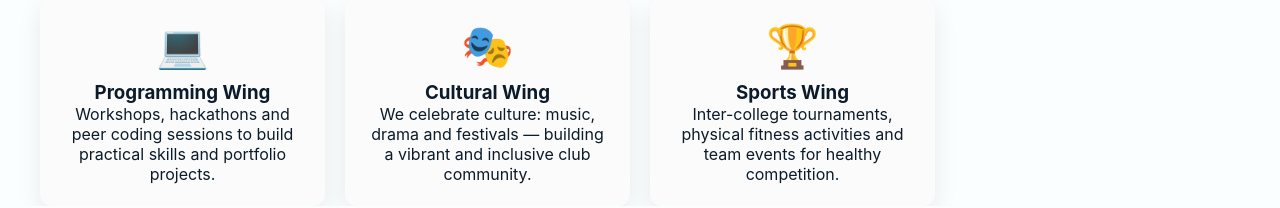
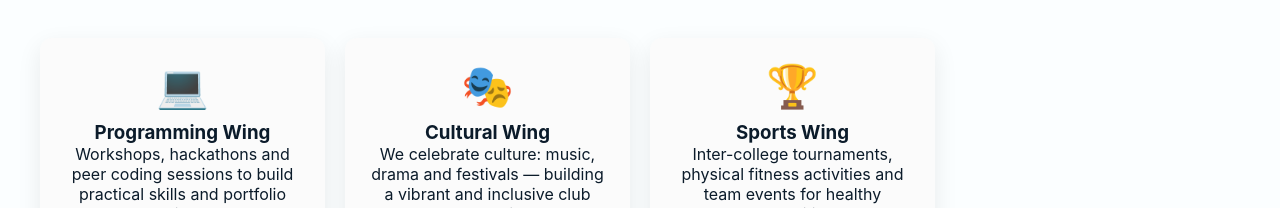
Before and after one commit to anannyasara270804bd-ui/first-project, a plain HTML site: page index.html in a window 1280 px wide. Shown: the part 592-800 px from the top of the page. Drawn offline with Linux system fonts and the light colour scheme.

Commit message:
Update style.css

```diff
--- a/style.css
+++ b/style.css
@@ -134,7 +134,7 @@ body.no-topbar .navbar { top: 0; }
    WINGS
    =========================== */
 .wings{
-  padding:0px 40px;
+  padding:40px 40px;
   display:grid;
   justify-content:center;
   align-items:center;
```
